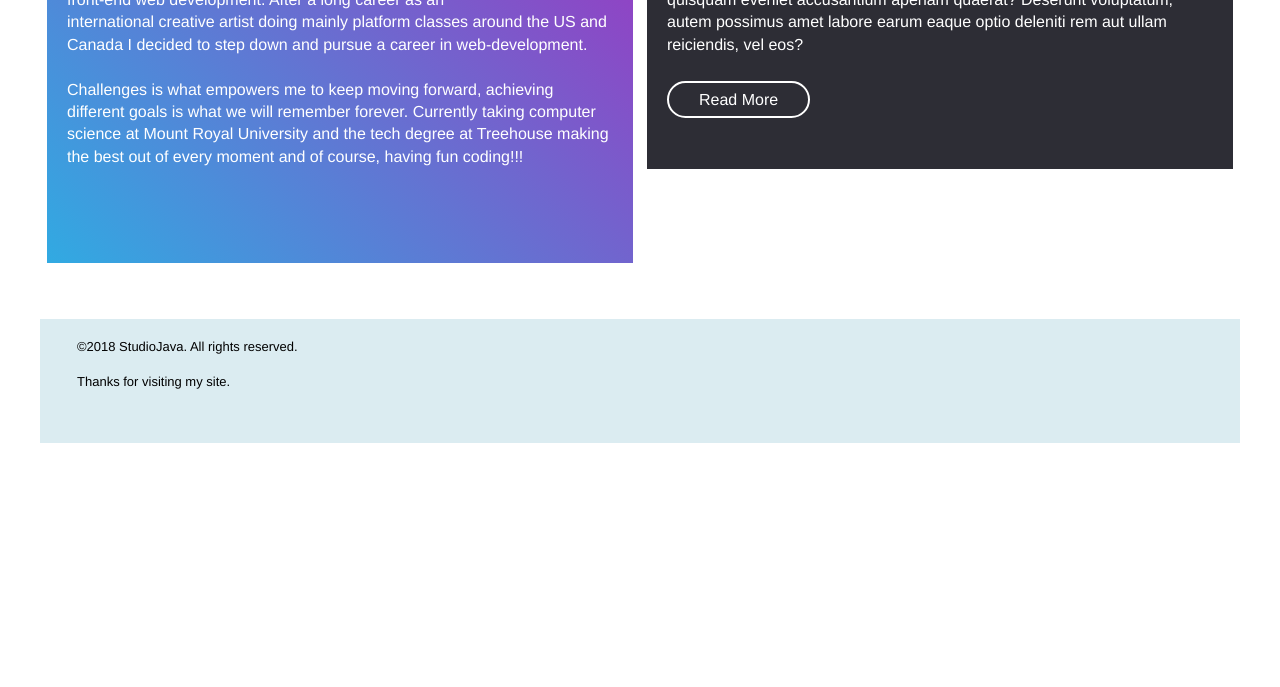
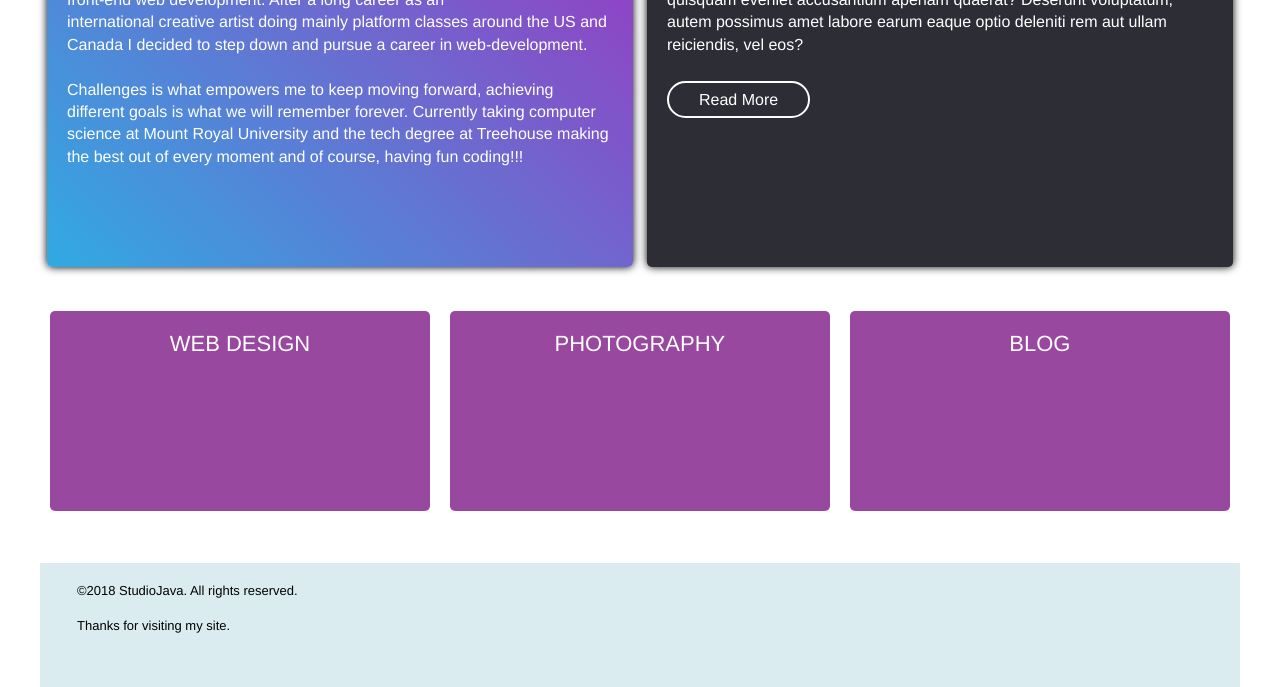
Before and after one commit to StudioJava/Personal-Website, a plain HTML site: page index.html in a window 1280 px wide. Shown: the part 769-1456 px from the top of the page. Before the commit the page ends 1212 px from the top, so only its background shows below. Drawn offline with Linux system fonts and the light colour scheme.

Commit message:
Section Added

```diff
--- a/css/pwStyle.css
+++ b/css/pwStyle.css
@@ -115,7 +115,7 @@ h2 {
 }
 
 h3 {
-	font-size: 16px;
+	font-size: 22px;
 	text-transform: uppercase;
 	font-weight: 200;
 	margin-bottom: 20px;
@@ -141,7 +141,11 @@ p {
 	color: #FFFFFF;
 	text-decoration: none;
 }
-
+.info-box-one,.info-box-two {
+	min-height: 400px;
+	border-radius: 5px;
+	box-shadow: 0 0 9px 0px black;
+}
 .info-box-one {
 	margin: 0px 0px 10px;
 	background: linear-gradient(45deg, rgba(49,170,226,1)0%, rgba(157,53,192,1)100% );
@@ -237,6 +241,20 @@ button:hover {
 .main-nav {
 	display: none;
 }
+/***********************thirds BOXES*/
+.third-box {
+	border-radius: 5px;
+	text-align: center;
+	color: white;
+	padding: 20px;
+	background-color: #99489F;
+	min-height: 200px;
+	margin-top: 10px;
+	margin-bottom: 10px;
+}
+.col-third{
+	padding: 20px;
+}
 
 /*Tablet View*/
 
@@ -280,6 +298,14 @@ button:hover {
 		float: left;
 		padding: 0px 7px 14px;
 	}
+	.col-third {
+		float: left;
+		width: 33.33%;
+		padding: 10px;
+	}
+	.info-box-one,.info-box-two {
+		min-height: 550px;
+	}
 }
 
 /*Desktop View*/
@@ -307,4 +333,7 @@ button:hover {
 		justify-content: center;
 		align-items: center;
 	}
+	.info-box-one,.info-box-two {
+		min-height: 400px;
+	}
 }
--- a/index.html
+++ b/index.html
@@ -76,6 +76,11 @@
 			</div>
 		</div>
 		<div class="row">
+			<div class="col col-third"><div class="third-box"><h3>Web Design</h3></div></div>
+			<div class="col col-third"><div class="third-box"><h3>Photography</h3></div></div>
+			<div class="col col-third"><div class="third-box"><h3>Blog</h3></div></div>
+		</div>
+		<div class="row">
 			<div class="col col-md-one-half col-lg-one-fourth"><img src="images/gallery-1.jpg" alt=""></div>
 			<div class="col col-md-one-half col-lg-one-fourth"><img src="images/gallery-2.jpg" alt=""></div>
 			<div class="col col-md-one-half col-lg-one-fourth"><img src="images/gallery-3.jpg" alt=""></div>
@@ -86,7 +91,7 @@
 
 	<footer>
 		<div class="row">
-			<div class="col">
+			<div class="col col">
 				<p class="footer-text">&copy;2018 StudioJava. All rights reserved.</p>
 				<p class="footer-text">Thanks for visiting my site.</p>
 			</div>
```
Also changed, not shown: 1 other file.
